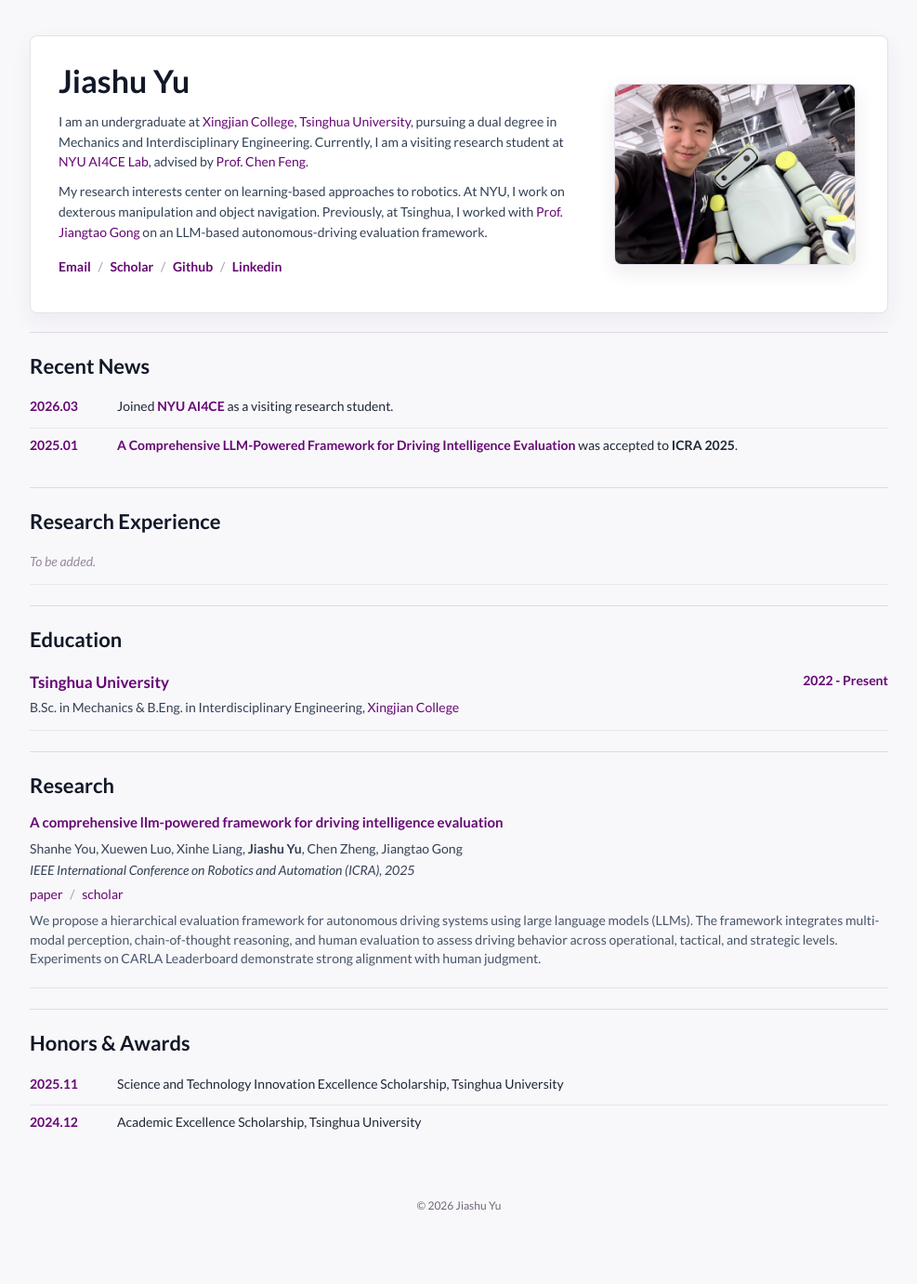
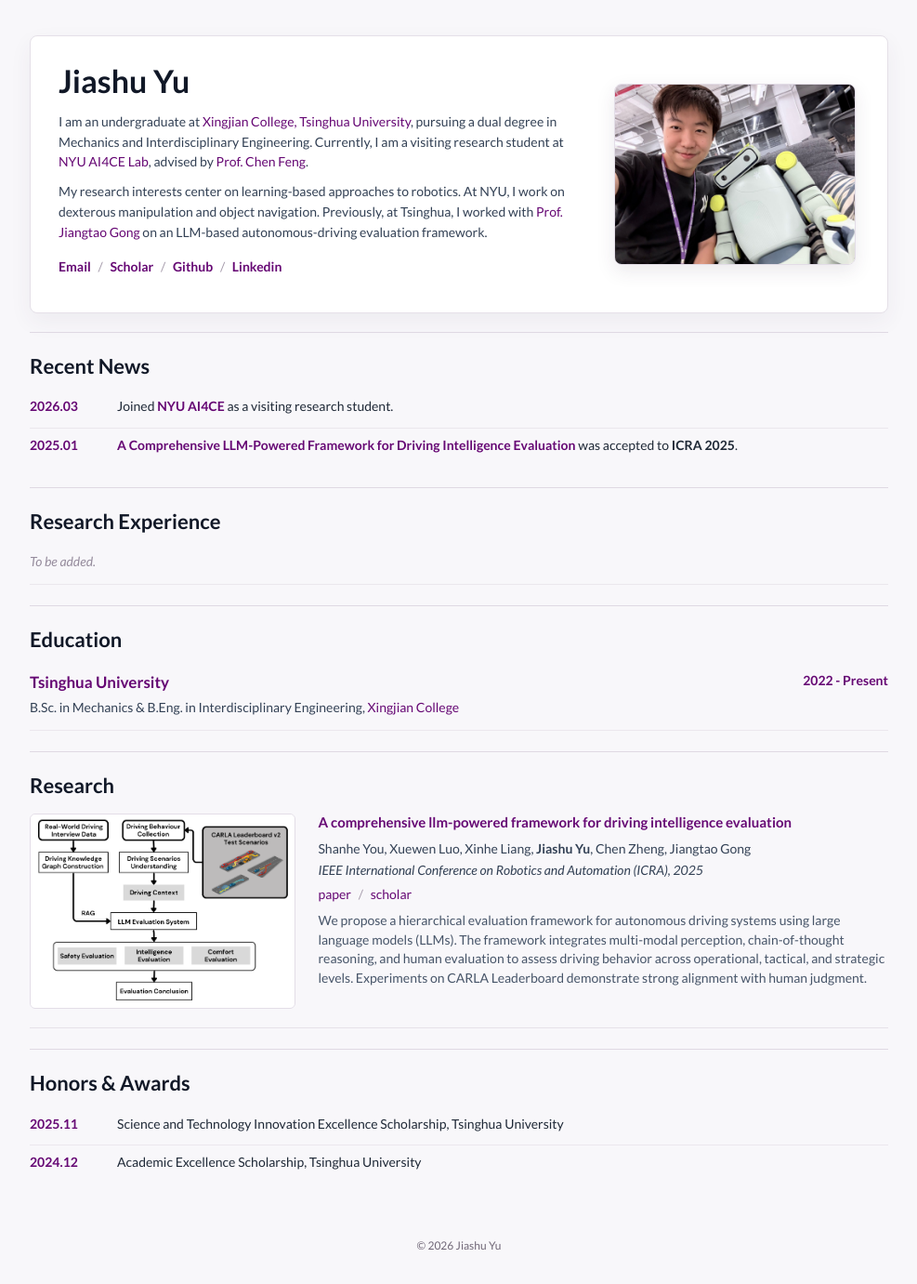
Before and after one commit to Jiashu-Yu/Jiashu-Yu.github.io, a Jekyll site: the page built from _pages/about.md, in a window 1280 px wide. Shown: the whole page at 93% size, without its empty margins (146-1133 px from the left). Built offline with Jekyll 4.4.1, drawn with Linux system fonts in a browser that asks for light colours; before the commit the page ends 1338 px from its top, so only the background shows below that.

Commit message:
Add research paper architecture figure

```diff
--- a/_pages/about.md
+++ b/_pages/about.md
@@ -69,7 +69,12 @@ redirect_from:
     <div class="publication-list">
       {% assign publications = site.publications | sort: 'date' | reverse %}
       {% for post in publications %}
-        <article class="paper-row">
+        <article class="paper-row{% if post.paperurl contains 'A_Comprehensive_LLM-powered_Framework' %} paper-row--with-media{% endif %}">
+          {% if post.paperurl contains 'A_Comprehensive_LLM-powered_Framework' %}
+            <a class="paper-figure" href="{{ post.paperurl }}" target="_blank" rel="noreferrer">
+              <img src="{{ '/images/research/icra-2025-evaluation-framework.png' | relative_url }}" alt="Architecture of the LLM-powered driving intelligence evaluation framework">
+            </a>
+          {% endif %}
           <div class="paper-content">
             {% if post.paperurl %}
               <a class="paper-title" href="{{ post.paperurl }}" target="_blank" rel="noreferrer">{{ post.title }}</a>
--- a/assets/css/research-home.css
+++ b/assets/css/research-home.css
@@ -238,6 +238,28 @@ strong {
   box-shadow: none;
 }
 
+.paper-row--with-media {
+  display: grid;
+  grid-template-columns: minmax(260px, 31%) minmax(0, 1fr);
+  gap: 24px;
+  align-items: start;
+}
+
+.paper-figure {
+  display: block;
+  margin: 4px 0 20px;
+  overflow: hidden;
+  border: 1px solid #e3dde7;
+  border-radius: 6px;
+  background: #fff;
+}
+
+.paper-figure img {
+  display: block;
+  width: 100%;
+  height: auto;
+}
+
 .paper-content {
   padding: 4px 0 20px;
   color: #334155;
@@ -334,6 +356,16 @@ strong {
     gap: 5px;
   }
 
+  .paper-row--with-media {
+    grid-template-columns: 1fr;
+    gap: 10px;
+  }
+
+  .paper-figure {
+    max-width: 420px;
+    margin-bottom: 4px;
+  }
+
   .paper-content {
     padding: 3px 0 18px;
   }
```
Also changed, not shown: images/research/icra-2025-evaluation-framework.png (added).
